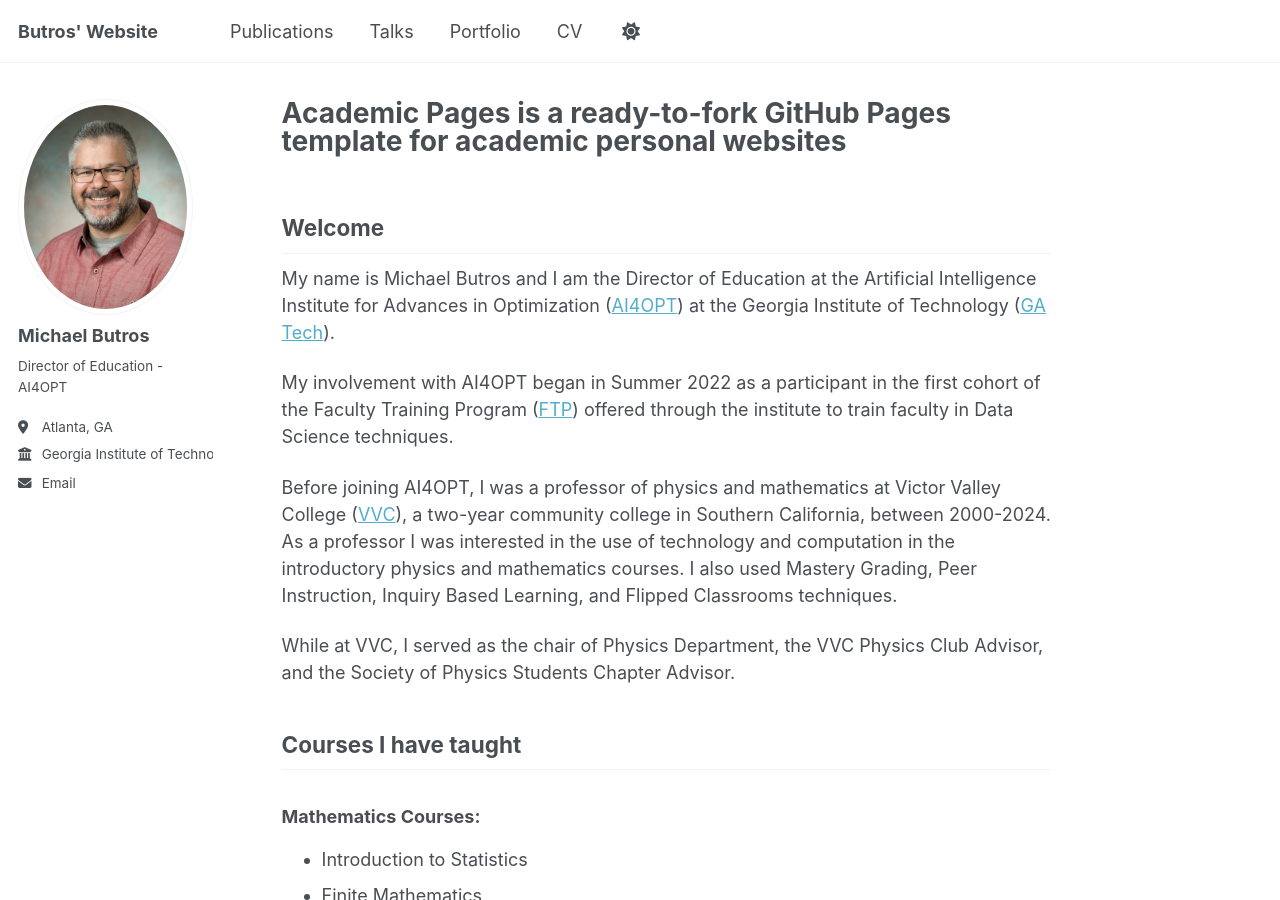
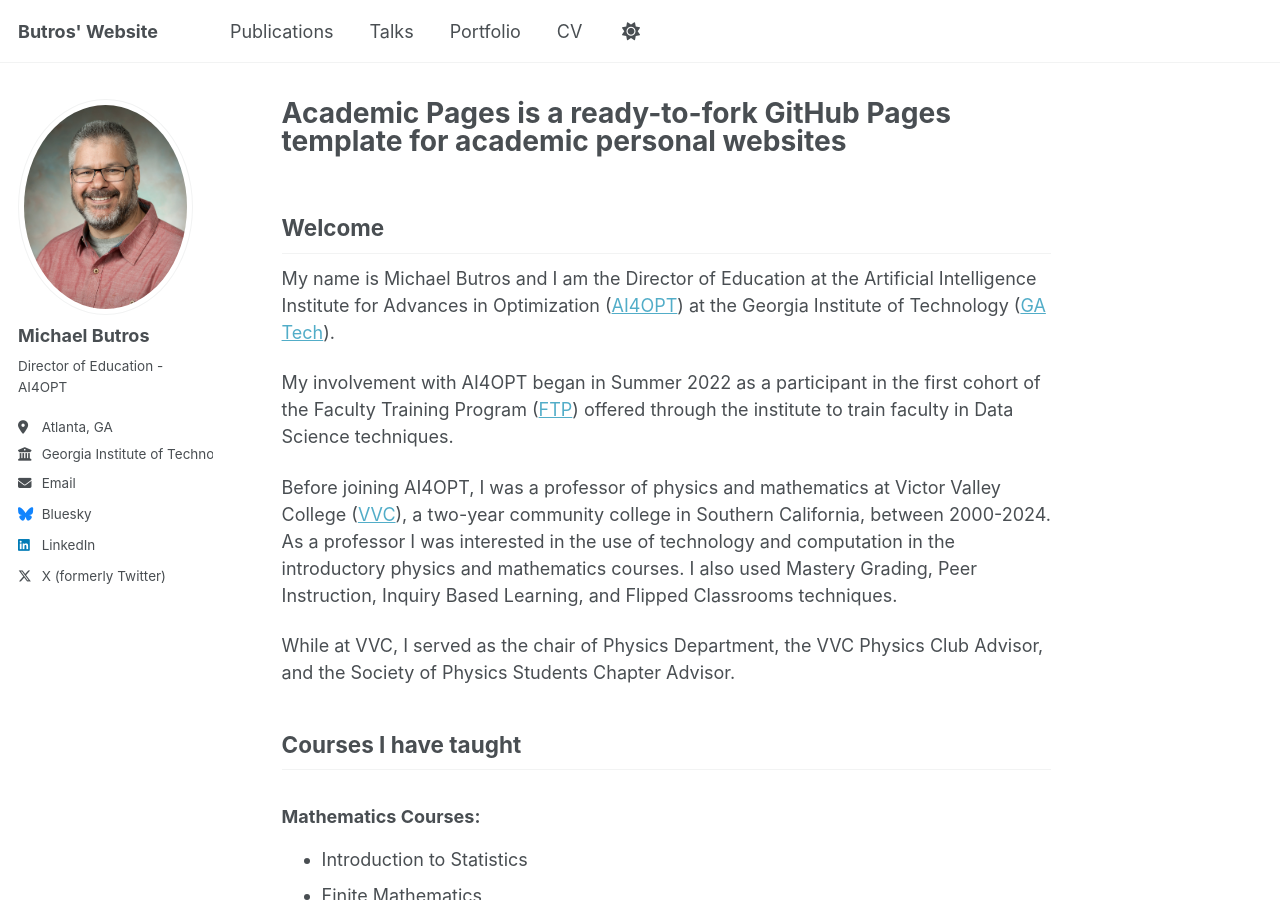
Before and after one commit to MButros/MButros.github.io, a Jekyll site: the page built from _pages/about.md, in a window 1280 px wide and 900 px high. Built offline with Jekyll 4.4.1, drawn with Linux system fonts in a browser that asks for light colours.

Commit message:
Update _config.yml

```diff
--- a/_config.yml
+++ b/_config.yml
@@ -50,7 +50,7 @@ author:
   stackoverflow    : # User number or user number and name (i.e., use "1" or "1/jeff-atwood")
 
   # Social media
-  bluesky          : #"mbutros" # Replace this with you Bluesky username
+  bluesky          : "mbutros" # Replace this with you Bluesky username
   facebook         : # Username
   flickr           : # Username
   foursquare       : # Username
@@ -59,7 +59,7 @@ author:
   keybase          : # Username
   instagram        : # Username
   lastfm           : # Username
-  linkedin         : # michael-butros-7544707
+  linkedin         : michael-butros-7544707
   mastodon         : # URL
   medium           : # URL
   pinterest        : # Username
@@ -67,7 +67,7 @@ author:
   steam            : # Username
   telegram         : # URL
   tumblr           : # Username
-  twitter          : # Butros
+  twitter          : Butros
   vine             : # Username
   weibo            : # Username
   wikipedia        : # Username
```
